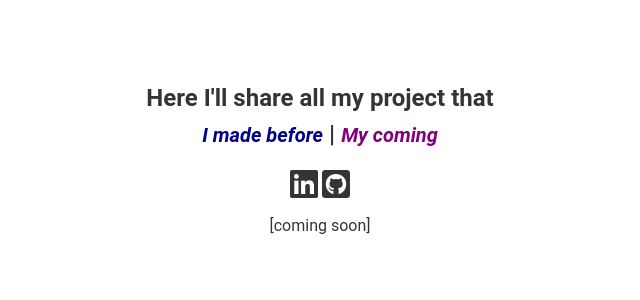
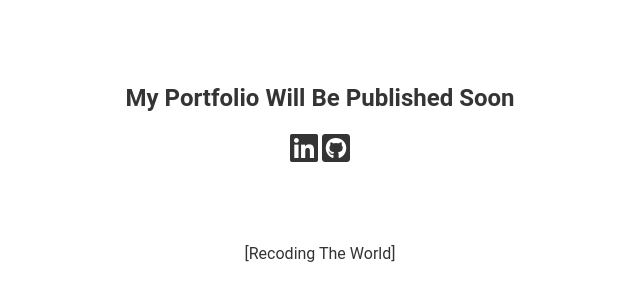
Before and after one commit to ANAS-OU/Portfolio, a plain HTML site: page index.html in a window 1280 px wide. Shown: the part 144-444 px from the top of the page, without its empty margins (320-960 px from the left). Drawn offline with Linux system fonts and the light colour scheme.

Commit message:
update in my portfolio

```diff
--- a/css/styles.css
+++ b/css/styles.css
@@ -26,16 +26,9 @@ span {
 	font-size: 1.25rem;
 }
 
-.old {
-	color: darkblue;
-}
-
-.new {
-	color: purple;
-}
-
 .social-media {
 	margin: 1rem auto;
+	padding-bottom: 4rem;
 }
 
 .media-icon {
--- a/index.html
+++ b/index.html
@@ -10,16 +10,13 @@
 	<title>Portfolio | Outiskte Anass</title>
 </head>
 <body>
-	<h3>
-		Here I'll share all my project that<br>
-		<span class="old">I made before</span> | <span class="new">My coming</span>
-	</h3>
+	<h3>My Portfolio Will Be Published Soon</h3>
 
 	<div class="social-media">
 		<a href="https://www.linkedin.com/in/anass-outiskte-500566210/" target="_blank"><i class="fa-brands fa-linkedin media-icon"></i></a>
 		<a href="https://github.com/ANAS-OU" target="_blank"><i class="fa-brands fa-square-github media-icon"></i></a>
 	</div>
 
-	<p>[coming soon]</p>
+	<p>[Recoding The World]</p>
 </body>
 </html>
```
Also changed, not shown: 2 other files.
